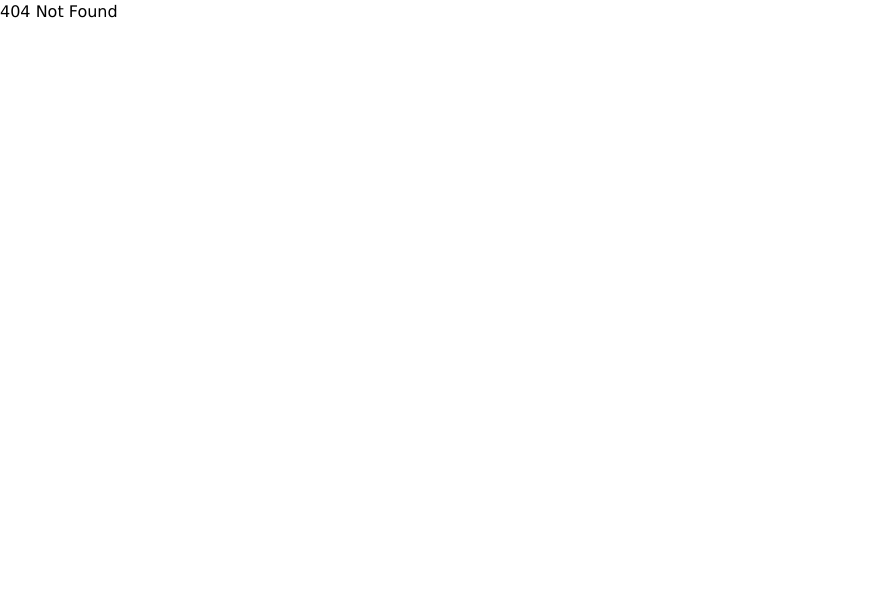
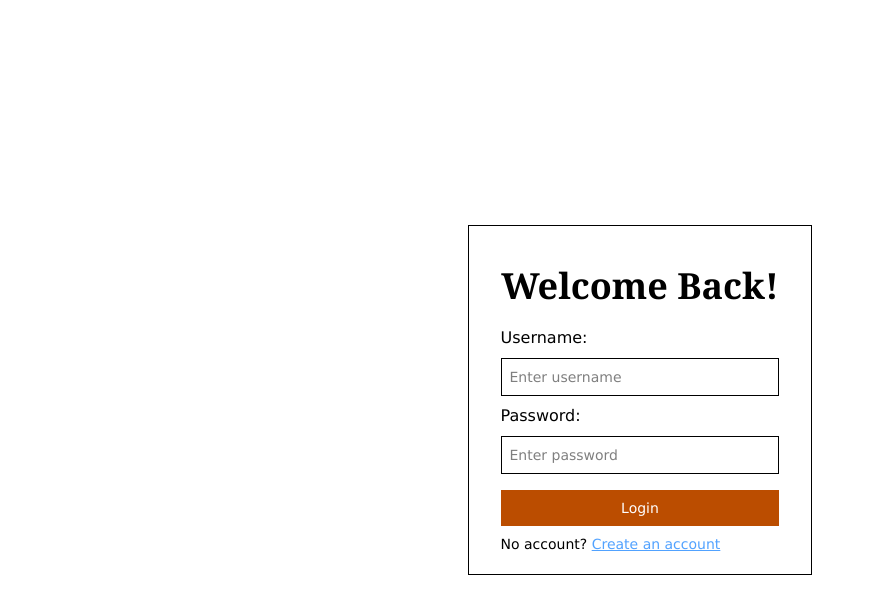
Before and after one commit to Wineshuga/task-manager, a React (Vite) app in the folder frontend/: page / in a window 1280 px wide. Before the commit this address had no page. Shown: the top 614 px of the page, without its empty margins (0-875 px from the left). Built offline with nearby package versions, Linux system fonts and the light colour scheme.

Commit message:
Create Login page structure

```diff
--- a/frontend/src/App.tsx
+++ b/frontend/src/App.tsx
@@ -7,7 +7,7 @@ import ProjectDetails from "./pages/ProjectDetails";
 function App() {
   return (
     <Routes>
-      <Route path="/login" element={<Login />} />
+      <Route path="/" element={<Login />} />
       <Route path="/signup" element={<Signup />} />
       <Route path="/projects" element={<Projects />} />
       <Route path="/projects/:id" element={<ProjectDetails />} />
--- a/frontend/src/pages/Login.tsx
+++ b/frontend/src/pages/Login.tsx
@@ -1,5 +1,44 @@
+import { Link } from "react-router-dom";
+
 const Login = () => {
-  return <div>Login</div>;
+  return (
+    <section className="flex justify-center items-center h-screen">
+      <article className="border sm:px-8 px-4 py-5 mx-3">
+        <h1 className="font-bold text-4xl my-5 text-center">Welcome Back!</h1>
+        <form action="" method="post">
+          <div>
+            <label htmlFor="username">Username:</label>
+            <input
+              className="border p-2 text-sm w-full my-2"
+              type="text"
+              name="username"
+              placeholder="Enter username"
+            />
+          </div>
+          <div>
+            <label htmlFor="password">Password:</label>
+            <input
+              className="border p-2 text-sm w-full my-2"
+              type="password"
+              name="password"
+              placeholder="Enter password"
+            />
+          </div>
+          <input
+            type="submit"
+            className="bg-amber-700 w-full p-2 text-white my-2 text-sm cursor-pointer"
+            value={"Login"}
+          />
+          <p className="text-sm">
+            No account?{" "}
+            <Link to={"signup"} className="underline text-blue-400">
+              Create an account
+            </Link>
+          </p>
+        </form>
+      </article>
+    </section>
+  );
 };
 
 export default Login;
```
